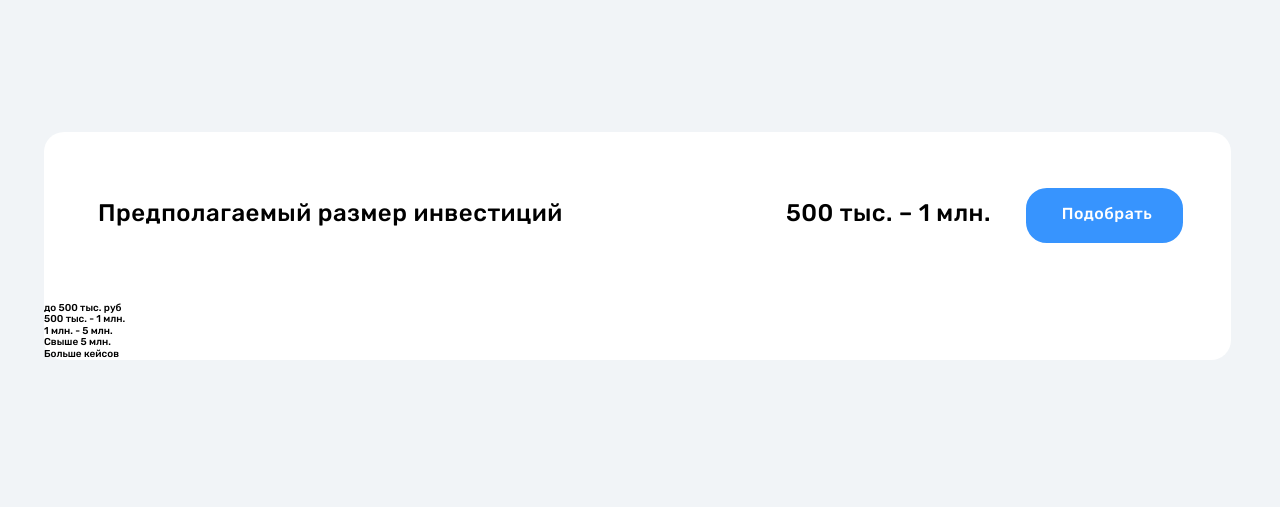
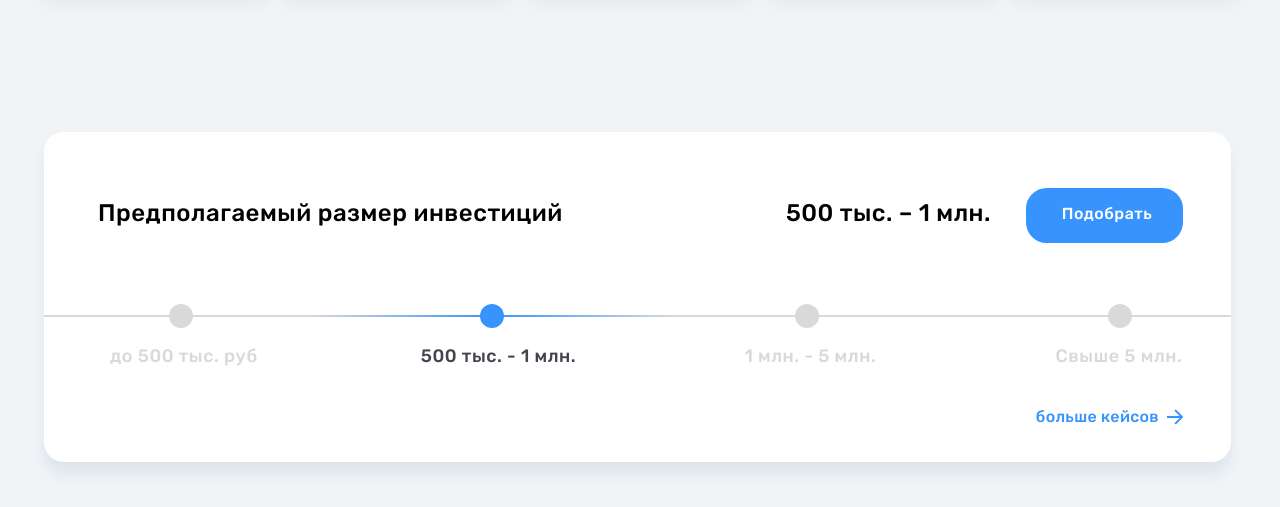
Before and after one commit to llao87/franchishop_html, a website: page src/pug/index.pug in a window 1280 px wide. Shown: the part 1372-1879 px from the top of the page. Before the commit the page ends 1777 px from the top, so only its background shows below. Drawn offline with nearby package versions, Linux system fonts and the light colour scheme; files that its build step writes are made by us from their sources; files whose address does not match are found by name.

Commit message:
complete investment block

```diff
--- a/src/pug-parts/main-page/index.pug
+++ b/src/pug-parts/main-page/index.pug
@@ -2,3 +2,4 @@ include promo.pug
 include filter.pug
 include top-list.pug
 include investment.pug
+include news.pug
--- a/src/pug-parts/main-page/investment.pug
+++ b/src/pug-parts/main-page/investment.pug
@@ -3,13 +3,13 @@
         .title-row
             .title Предполагаемый размер инвестиций
             .controls
-                .investment-amount 500 тыс. – 1 млн.
+                .investment-amount.js-investment-amount 500 тыс. – 1 млн.
                 .btn.btn-blue Подобрать
 
-        .varians
+        .variants
             .variant.variant--1
                 span.variant-text до 500 тыс. руб
-            .variant.variant--2
+            .variant.variant--2.active
                 span.variant-text 500 тыс. - 1 млн.
             .variant.variant--3
                 span.variant-text 1 млн. - 5 млн.
--- /dev/null
+++ b/src/pug-parts/main-page/news.pug
@@ -0,0 +1,2 @@
+.main-news
+    .container
--- a/src/scss/_common.scss
+++ b/src/scss/_common.scss
@@ -3,9 +3,12 @@
     padding: 0;
     box-sizing: border-box;
     position: relative;
+    outline: none;
 }
 
-html {}
+html {
+    overflow-x: hidden;
+}
 
 body {
     width: 100%;
@@ -13,7 +16,6 @@ body {
     font-family: 'Rubik', sans-serif;
     font-size: 10px;
     background-color: $background;
-
     &::after {
         display: block;
         position: absolute;
--- a/src/scss/_mainpage.scss
+++ b/src/scss/_mainpage.scss
@@ -5,20 +5,17 @@
         background-size: 48.8%;
         background-repeat: no-repeat;
         padding: 5.1em 0 7.4em 5.6em;
-
         .section-title {
             position: static;
             font-size: 6em;
             max-width: 10em;
             line-height: 1.115;
             margin: 0 0 0.31em 0;
-
             span {
                 display: inline-block;
                 margin: 0 0 0 0.2em;
             }
         }
-
         .section-subtitle {
             position: static;
             font-size: 1.6em;
@@ -26,7 +23,6 @@
             letter-spacing: 0.03em;
             display: inline-block;
         }
-
         &::before {
             display: block;
             position: absolute;
@@ -47,69 +43,55 @@
 .fast-filter {
     .container {
         padding: 0 0.7em 0 0.3em;
-
         .fast-filter-inner {
             padding: 3.2em 4.7em;
             background-color: #fff;
-
             .title {
                 font-size: 2.4em;
                 line-height: 1.5417;
                 letter-spacing: 0.019em;
                 margin: 0 0 0.9em 0;
             }
-
             .form-fast-filter {
                 display: flex;
                 align-items: center;
                 justify-content: space-between;
                 padding-left: 0.1em;
                 margin: 0 0 3.2em 0;
-
                 .filter-selector {
                     width: 18.6em;
                     border: 2px solid #3794fe;
                     font-size: 1.6em;
                     padding: 0.9em 0.95em 1em 0.95em;
-                    letter-spacing: .03em;
+                    letter-spacing: 0.03em;
                     border-radius: 1.3em;
                     display: block;
                 }
-
                 .sphere {}
-
                 .category {}
-
                 .investitions {}
-
                 .btn {}
-
                 .btn-blue {}
             }
-
             .title-row {
                 display: flex;
                 align-items: center;
                 justify-content: space-between;
                 margin: 0 0 2.25em 0;
-
                 .title {
                     margin: 0;
                 }
-
                 .show-all {
                     font-size: 1.6em;
                     padding: 0.25em 1.5em 0 0;
                     text-transform: lowercase;
-                    letter-spacing: .03em;
+                    letter-spacing: 0.03em;
                     margin: 0;
                     cursor: pointer;
                     transition: all 0.3s linear;
-
                     &:hover {
                         color: $accent;
                     }
-
                     &::after {
                         position: absolute;
                         display: block;
@@ -127,14 +109,12 @@
                     }
                 }
             }
-
             .themes {
                 display: flex;
                 align-items: center;
                 justify-content: space-between;
                 flex-wrap: wrap;
                 padding: 0 0 0 0.7em;
-
                 .theme {
                     font-size: 1.6em;
                     font-weight: 300;
@@ -142,25 +122,30 @@
                     text-transform: lowercase;
                     letter-spacing: 0.03em;
                     border-radius: 0.5em;
-                    background-color: #999;
                     margin: 0 0 1.05em 0;
                     text-decoration: none;
                     color: $text;
                     transition: all 0.3s linear;
-
                     &:hover {
                         color: $accent;
                     }
+                }
+                .theme:nth-child(3n+1) {
+                    background-color: $tagPink;
+                }
+                .theme:nth-child(3n+2) {
+                    background-color: $tagBlue;
+                }
+                .theme:nth-child(3n+3) {
+                    background-color: $tagYellow;
                 }
             }
         }
     }
 }
 
-
 .top {
     padding: 10em 0 7em 0;
-
     .container {
         .title-row {
             display: flex;
@@ -168,27 +153,22 @@
             justify-content: space-between;
             padding: 0 0.65em 0 0;
             margin: 0 0 4em 0;
-
-
             .title {
                 font-size: 2.4em;
                 line-height: 1.5417;
-                letter-spacing: .005em;
+                letter-spacing: 0.005em;
                 margin: 0 0 0 0.1em;
             }
-
             .show-all {
                 font-size: 1.6em;
                 padding: 0.5em 1.5em 0 0;
-                letter-spacing: .03em;
+                letter-spacing: 0.03em;
                 margin: 0;
                 cursor: pointer;
                 transition: all 0.3s linear;
-
                 &:hover {
                     color: $accent;
                 }
-
                 &::after {
                     position: absolute;
                     display: block;
@@ -206,17 +186,15 @@
                 }
             }
         }
-
         .franchises {
             display: flex;
             align-items: center;
             justify-content: space-between;
             flex-wrap: wrap;
-
             .franchise {
                 max-width: 22.6em;
                 padding: 2.3em 3em;
-                background: rgba(255, 255, 255, .7);
+                background: rgba(255, 255, 255, 0.7);
                 display: flex;
                 align-items: center;
                 justify-content: flex-start;
@@ -226,7 +204,7 @@
                 border-radius: 0.4em;
                 text-decoration: none;
                 color: $text;
-
+                box-shadow: 0px 3px 20px rgba(0, 0, 0, 0.07);
                 .photo {
                     width: 100%;
                     height: 10.2em;
@@ -235,7 +213,6 @@
                     justify-content: center;
                     overflow: hidden;
                     margin: 0 0 2.1em 0;
-
                     img {
                         display: block;
                         max-width: 100%;
@@ -244,7 +221,6 @@
                         height: auto;
                     }
                 }
-
                 .title {
                     font-size: 1.6em;
                     font-weight: 300;
@@ -253,7 +229,6 @@
                     text-align: center;
                     width: 100%;
                 }
-
                 .more {
                     position: absolute;
                     bottom: 1.2em;
@@ -268,7 +243,6 @@
                     z-index: 1;
                     transition: all 0.3s linear;
                 }
-
                 &:hover {
                     .more {
                         background-image: url(../img/icon-arrow-blk.svg);
@@ -281,62 +255,152 @@
 
 .investment {
     padding: 4.5em 1.3em 4.5em 0.8em;
-
     .container {
         background-color: #fff;
         border-radius: 2em;
-        padding: 5.3em 0 0;
+        padding: 5.3em 0 3.5em;
         max-width: 1187px;
-
+        overflow-x: hidden;
+        box-shadow: 0px 13px 14px #DDE5ED;
         .title-row {
             display: flex;
             align-items: center;
             padding: 0 4.8em 0 5.4em;
             margin: 0 0 6em 0;
             justify-content: space-between;
-
             .title {
                 font-size: 2.4em;
                 letter-spacing: 0.021em;
                 font-weight: 500;
             }
-
             .controls {
                 display: flex;
                 align-items: center;
                 justify-content: space-between;
                 width: 39.7em;
-
                 .investment-amount {
                     font-size: 2.4em;
                     font-weight: 500;
                     letter-spacing: 0.019em;
                 }
-
                 .btn {
                     padding: 0.9em 1.8em 1.1em 2.1em;
                     margin: 0.2em 0 0 0;
                 }
             }
         }
-
-        .varians {
+        .variants {
+            display: flex;
+            align-items: center;
+            justify-content: space-around;
+            height: 2px;
+            background-color: $gray;
+            margin: 7.2em 0 0 0;
             .variant {
+                width: 2.4em;
+                height: 2.4em;
+                background-color: $gray;
+                border-radius: 5em;
+                cursor: pointer;
+                transition: all 0s linear;
+                .variant-text {
+                    position: absolute;
+                    display: inline-block;
+                    color: $gray;
+                    top: 2.35em;
+                    width: 10em;
+                    font-size: 1.8em;
+                    font-weight: 500;
+                    left: -3.3em;
+                    letter-spacing: 0.03em;
+                }
+            }
+            .variant.active {
+                background-color: $accent;
+                z-index: 5;
+                &::before {
+                    display: block;
+                    position: absolute;
+                    content: "";
+                    height: 4px;
+                    background-image: url(../img/invest-gradient.svg);
+                    background-position: center right;
+                    background-repeat: no-repeat;
+                    background-size: contain;
+                    width: 28em;
+                    top: 50%;
+                    transform: translateY(-50%);
+                    right: 1em;
+                    z-index: 3;
+                }
+                &::after {
+                    display: block;
+                    position: absolute;
+                    content: "";
+                    height: 4px;
+                    background-image: url(../img/invest-gradient.svg);
+                    background-position: center right;
+                    background-repeat: no-repeat;
+                    background-size: contain;
+                    width: 28em;
+                    top: 50%;
+                    transform: translateY(-50%) rotate(180deg);
+                    left: 1em;
+                    z-index: 3;
+                }
+                .variant-text {
+                    color: $text;
+                }
+            }
+            .variant--1 {
+                left: -1.1em;
                 .variant-text {}
             }
-
-            .variant--1 {}
-
-            .variant--2 {}
-
-            .variant--3 {}
-
-            .variant--4 {}
+            .variant--2 {
+                left: 0.3em;
+                .variant-text {}
+            }
+            .variant--3 {
+                left: 2.1em;
+                .variant-text {
+                    left: -2.8em;
+                }
+            }
+            .variant--4 {
+                left: 3.7em;
+                .variant-text {
+                    left: -2.9em;
+                }
+            }
         }
-
         .control-row {
-            .more {}
+            margin: 9.15em 0 0 0;
+            display: flex;
+            align-items: center;
+            justify-content: flex-end;
+            .more {
+                font-size: 1.6em;
+                left: -4.5em;
+                text-transform: lowercase;
+                letter-spacing: 0.019em;
+                transition: all 0.3s linear;
+                color: $accent;
+                cursor: pointer;
+                &::after {
+                    display: block;
+                    content: "";
+                    position: absolute;
+                    background-image: url(../img/icon-arrow.svg);
+                    background-size: 100%;
+                    background-position: center;
+                    background-repeat: no-repeat;
+                    width: 1em;
+                    height: 1em;
+                    top: 50%;
+                    right: -1.5em;
+                    transform: translateY(-50%);
+                }
+            }
         }
-
     }
 }
```
Also changed, not shown: src/js/main.js (+10 -1 lines), src/css/style.min.css, src/index.html.
